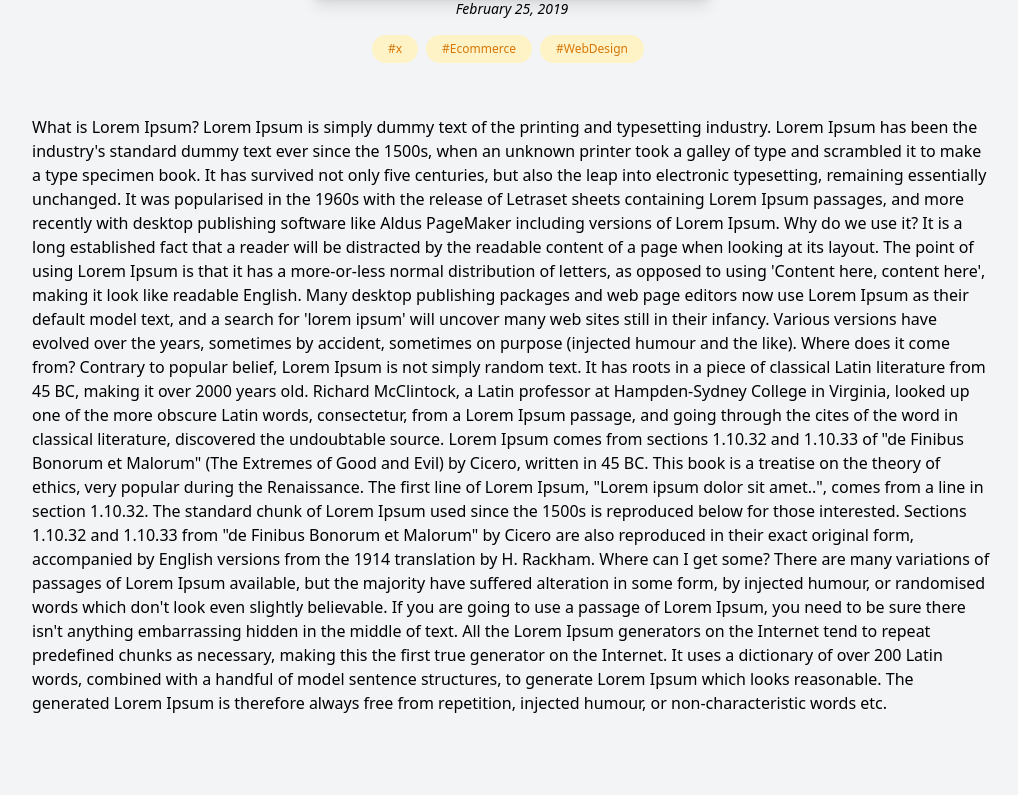
After one commit to sandeep-shaw10/django-vercel, a Django app: page /blog/1 in a window 1280 px wide. The commit adds this page. Shown: the part 389-1184 px from the top of the page, without its empty margins (128-1146 px from the left). Run offline with Django 4.2, Linux system fonts and the light colour scheme; parts of the project's set-up code (start-up, migrations or seed data) failed here and were passed over; some libraries are stand-ins or nearby versions.

Commit message:
Add routing Structure

```diff
--- a/app/urls.py
+++ b/app/urls.py
@@ -4,4 +4,6 @@ from . import views
 
 urlpatterns = [
     path("", views.index, name="home"),
+    path("blog/", views.blog, name="blogs"),
+    path("blog/<slug>", views.getBlog, name="get_blog"),
 ]
--- a/app/views.py
+++ b/app/views.py
@@ -14,3 +14,18 @@ def index(request):
     blog = random.sample(blog, 6)
     context = { 'links': links, 'request': request, 'project': project, 'blog': blog }
     return render(request,'index.html', context)
+
+
+def blog(request):
+    blog = ['1', '2', '3', '4', '5', '6', '7', '8', '9', '10', '11', '12', '13']
+    featured = random.sample(blog, 3)
+    context = { 'blog': blog, 'featured': featured }
+    return render(request,'pages/blog/index.html', context)
+
+
+def getBlog(request, slug):
+    if(slug == '1'):
+        context = { 'slug': slug }
+        return render(request,'pages/blog/blog.html', context)
+    else:
+        return render(request,'404.html')
--- a/templates/pages/blog.html
+++ b/templates/pages/blog.html
@@ -38,7 +38,8 @@
                         </div>
                     </div>
                 </a>
-            </div></div>
+            </div>
+        </div>
 
 
         {% endfor %}
@@ -47,7 +48,7 @@
     <div class="lg:mt-0 lg:flex-shrink-0 flex justify-center">
         <div class="mt-4 inline-flex rounded-md shadow">
             <a  href="/blog" class="py-2 px-4  bg-amber-600 hover:bg-amber-700 focus:ring-amber-500 focus:ring-offset-amber-200 text-white w-full transition ease-in duration-200 text-center text-base font-semibold shadow-md focus:outline-none focus:ring-2 focus:ring-offset-2  rounded-lg ">
-                Load More Blog
+                Visit Blog
             </a>
         </div>
     </div>
--- /dev/null
+++ b/templates/pages/blog/blog.html
@@ -0,0 +1,53 @@
+{% extends "base.html" %}
+
+{% block title %}
+    Portfolio
+{% endblock %}
+
+{% block content %}
+ <div class="p-4 lg:px-24 lg:py-8 flex flex-col items-center">
+
+    <div class="text-2xl lg:text-4xl font-bold text-center pb-4">
+        <h1>E-commerce Website Redesign</h1>
+    </div>
+
+    <div>
+        <img class="rounded shadow-lg" src="https://www.tailwind-kit.com/images/blog/1.jpg" alt="blog-img">
+        <div class="text-sm font-thin italic text-center">
+            February 25, 2019
+        </div>
+    </div>
+
+    <div>
+        <div class="flex flex-wrap items-center mt-4 justify-starts">
+            <div class="text-xs mr-2 py-1.5 px-4 text-amber-600 bg-amber-100 rounded-2xl mb-1">
+                #x
+            </div>
+            <div class="text-xs mr-2 py-1.5 px-4 text-amber-600 bg-amber-100 rounded-2xl mb-1">
+                #Ecommerce
+            </div>
+            <div class="text-xs mr-2 py-1.5 px-4 text-amber-600 bg-amber-100 rounded-2xl mb-1">
+                #WebDesign
+            </div>
+        </div>
+    </div>
+
+    <div class="py-12 px-4 lg:px-16">
+        What is Lorem Ipsum?
+Lorem Ipsum is simply dummy text of the printing and typesetting industry. Lorem Ipsum has been the industry's standard dummy text ever since the 1500s, when an unknown printer took a galley of type and scrambled it to make a type specimen book. It has survived not only five centuries, but also the leap into electronic typesetting, remaining essentially unchanged. It was popularised in the 1960s with the release of Letraset sheets containing Lorem Ipsum passages, and more recently with desktop publishing software like Aldus PageMaker including versions of Lorem Ipsum.
+
+Why do we use it?
+It is a long established fact that a reader will be distracted by the readable content of a page when looking at its layout. The point of using Lorem Ipsum is that it has a more-or-less normal distribution of letters, as opposed to using 'Content here, content here', making it look like readable English. Many desktop publishing packages and web page editors now use Lorem Ipsum as their default model text, and a search for 'lorem ipsum' will uncover many web sites still in their infancy. Various versions have evolved over the years, sometimes by accident, sometimes on purpose (injected humour and the like).
+
+
+Where does it come from?
+Contrary to popular belief, Lorem Ipsum is not simply random text. It has roots in a piece of classical Latin literature from 45 BC, making it over 2000 years old. Richard McClintock, a Latin professor at Hampden-Sydney College in Virginia, looked up one of the more obscure Latin words, consectetur, from a Lorem Ipsum passage, and going through the cites of the word in classical literature, discovered the undoubtable source. Lorem Ipsum comes from sections 1.10.32 and 1.10.33 of "de Finibus Bonorum et Malorum" (The Extremes of Good and Evil) by Cicero, written in 45 BC. This book is a treatise on the theory of ethics, very popular during the Renaissance. The first line of Lorem Ipsum, "Lorem ipsum dolor sit amet..", comes from a line in section 1.10.32.
+
+The standard chunk of Lorem Ipsum used since the 1500s is reproduced below for those interested. Sections 1.10.32 and 1.10.33 from "de Finibus Bonorum et Malorum" by Cicero are also reproduced in their exact original form, accompanied by English versions from the 1914 translation by H. Rackham.
+
+Where can I get some?
+There are many variations of passages of Lorem Ipsum available, but the majority have suffered alteration in some form, by injected humour, or randomised words which don't look even slightly believable. If you are going to use a passage of Lorem Ipsum, you need to be sure there isn't anything embarrassing hidden in the middle of text. All the Lorem Ipsum generators on the Internet tend to repeat predefined chunks as necessary, making this the first true generator on the Internet. It uses a dictionary of over 200 Latin words, combined with a handful of model sentence structures, to generate Lorem Ipsum which looks reasonable. The generated Lorem Ipsum is therefore always free from repetition, injected humour, or non-characteristic words etc.
+    </div>
+
+ </div>
+{% endblock %}
```
Also changed, not shown: templates/index.html (+5 -19 lines), templates/pages/blog/index.html (added, +100 -0 lines).
